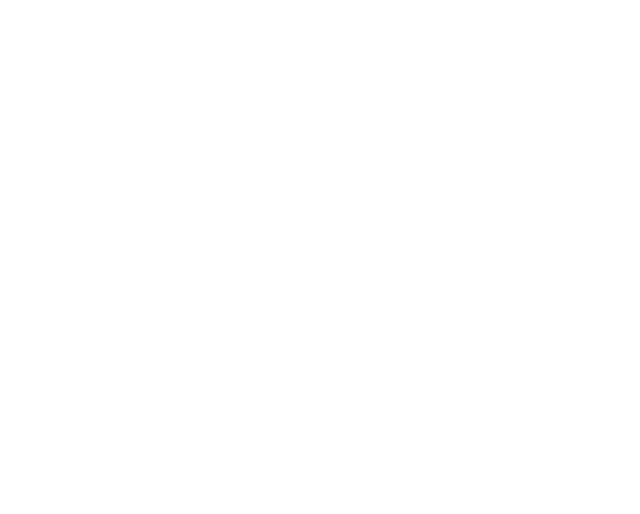
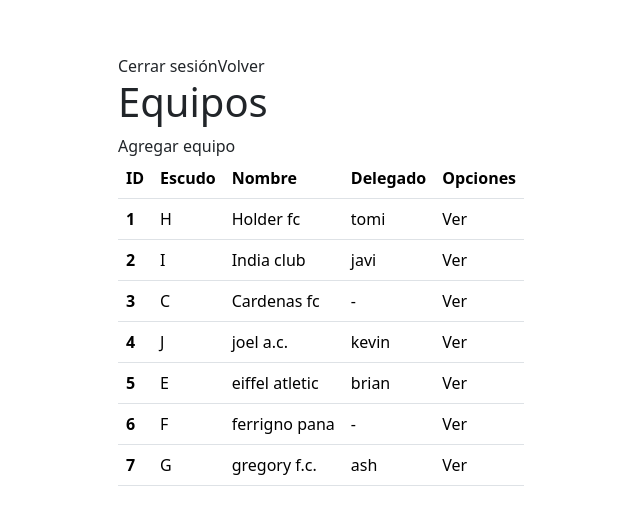
Before and after one commit to axelbriandip/gesliga_front, a React (Vite) app: page /teams in a window 1280 px wide. Before the commit this address had no page. Shown: the part 122-636 px from the top of the page, without its empty margins (319-959 px from the left). Built offline with nearby package versions, Linux system fonts and the light colour scheme.

Commit message:
teams admin add

```diff
--- a/src/App.jsx
+++ b/src/App.jsx
@@ -1,13 +1,14 @@
-import './styles/App.css'
-import HomePage from './pages/HomePage'
-import SignUpPage from './pages/SignUpPage'
-import AdminPage from './pages/AdminPage'
-
 import {
   Routes,
   Route,
   BrowserRouter
 } from 'react-router-dom';
+
+import './styles/App.css'
+import HomePage from './pages/HomePage'
+import SignUpPage from './pages/SignUpPage'
+import AdminPage from './pages/AdminPage'
+import TeamsAdminPage from './pages/teamsAdminPage';
 
 function App() {
   return (
@@ -17,6 +18,7 @@
           <Route path='/' element={<HomePage/>}/>
           <Route path='/signUp' element={<SignUpPage/>}/>
           <Route path='/adminPage' element={<AdminPage/>}/>
+          <Route path='/teams' element={<TeamsAdminPage/>}/>
         </Routes>
       </BrowserRouter>
     </>
--- a/src/components/CardOptionAdmin.jsx
+++ b/src/components/CardOptionAdmin.jsx
@@ -1,14 +1,14 @@
 import React from 'react';
 import '../styles/components/cardOptionAdmin.css'
 
-const CardOptionAdmin = ({title, text}) => {
+const CardOptionAdmin = ({title, text, to}) => {
   return (
     <div className="card" style={{width: "18rem"}}>
         <img src="#" className="card-img-top" alt="" />
         <div className="card-body">
             <h5 className="card-title">{title}</h5>
             <p className="card-text">{text}</p>
-            <a href="#" className="btn btn-primary">Entrar</a>
+            <a href={`/${to}`} className="btn btn-primary">Entrar</a>
         </div>
     </div>
   );
--- /dev/null
+++ b/src/components/RowTeam.jsx
@@ -0,0 +1,16 @@
+import React from 'react';
+import '../styles/components/cardOptionAdmin.css'
+
+const RowTeam = ({id, shield, name, delegate}) => {
+  return (
+    <tr>
+        <th scope="row">{id}</th>
+        <td>{shield}</td>
+        <td>{name}</td>
+        <td>{delegate}</td>
+        <td>Ver</td>
+    </tr>
+  );
+}
+
+export default RowTeam;
--- a/src/pages/AdminPage.jsx
+++ b/src/pages/AdminPage.jsx
@@ -14,14 +14,14 @@
   return (
     <section className='adminPage'>
       <div className="header">
+        <button onClick={handleLogout}>Cerrar sesión</button>
         <h1>Panel de admin</h1>
-        <button onClick={handleLogout}>Cerrar sesión</button>
       </div>
       <div className="container-options">
-        <CardOptionAdmin title="Equipos" text="texto de equipos"/>
-        <CardOptionAdmin title="Usuarios" text="texto de usuarios"/>
-        <CardOptionAdmin title="Solicitudes" text="texto de solicitudes"/>
-        <CardOptionAdmin title="Mi perfil" text="texto de mi perfil"/>
+        <CardOptionAdmin title="Equipos" text="texto de equipos" to="teams"/>
+        <CardOptionAdmin title="Usuarios" text="texto de usuarios" to="#"/>
+        <CardOptionAdmin title="Solicitudes" text="texto de solicitudes" to="#"/>
+        <CardOptionAdmin title="Mi perfil" text="texto de mi perfil" to="#"/>
       </div>
     </section>
   );
--- /dev/null
+++ b/src/pages/teamsAdminPage.jsx
@@ -0,0 +1,57 @@
+import React from 'react';
+import LogoGesliga from '../assets/imgs/1.png'
+import '../styles/homePage.css'
+import { Navigate, useNavigate } from 'react-router-dom'
+import RowTeam from '../components/RowTeam';
+
+
+const TeamsAdminPage = () => {
+    const navigate = useNavigate()
+
+    const handleLogout = () => {
+    navigate("/")
+    }
+
+    const handleBack = () => {
+    navigate(-1)
+    }
+
+    const handleAddTeam = () => {
+        alert("Agregar team")
+    }
+
+  return (
+    <section className='teamsAdminPage'>
+      <div className="header">
+        <button onClick={handleLogout}>Cerrar sesión</button>
+        <button onClick={handleBack}>Volver</button>
+        <h1>Equipos</h1>
+        <button onClick={handleAddTeam}>Agregar equipo</button>
+      </div>
+      <div className="container-teams">
+        <table class="table">
+            <thead>
+                <tr>
+                <th scope="col">ID</th>
+                <th scope="col">Escudo</th>
+                <th scope="col">Nombre</th>
+                <th scope="col">Delegado</th>
+                <th scope="col">Opciones</th>
+                </tr>
+            </thead>
+            <tbody>
+                <RowTeam id="1" shield="H" name="Holder fc" delegate="tomi"/>
+                <RowTeam id="2" shield="I" name="India club" delegate="javi"/>
+                <RowTeam id="3" shield="C" name="Cardenas fc" delegate="-"/>
+                <RowTeam id="4" shield="J" name="joel a.c." delegate="kevin"/>
+                <RowTeam id="5" shield="E" name="eiffel atletic" delegate="brian"/>
+                <RowTeam id="6" shield="F" name="ferrigno pana" delegate="-"/>
+                <RowTeam id="7" shield="G" name="gregory f.c." delegate="ash"/>
+            </tbody>
+        </table>
+      </div>
+    </section>
+  );
+}
+
+export default TeamsAdminPage;
```
